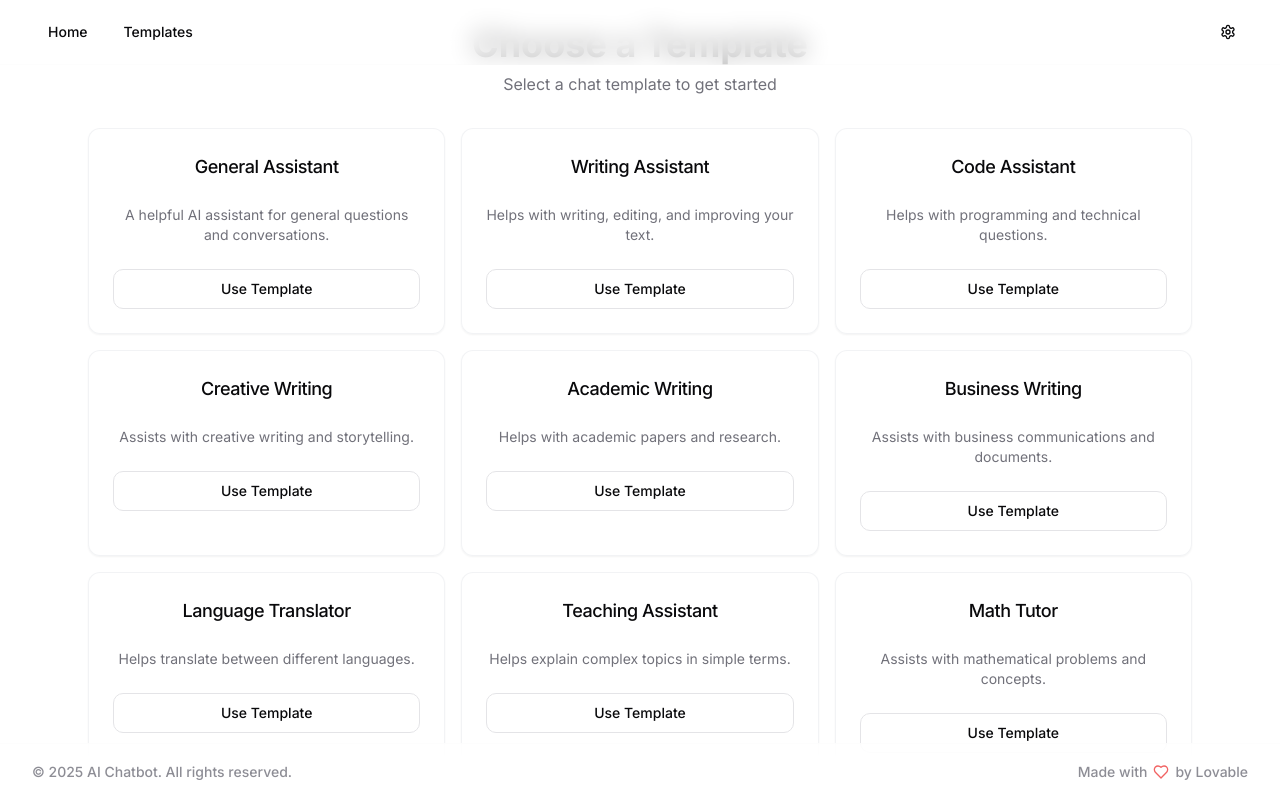
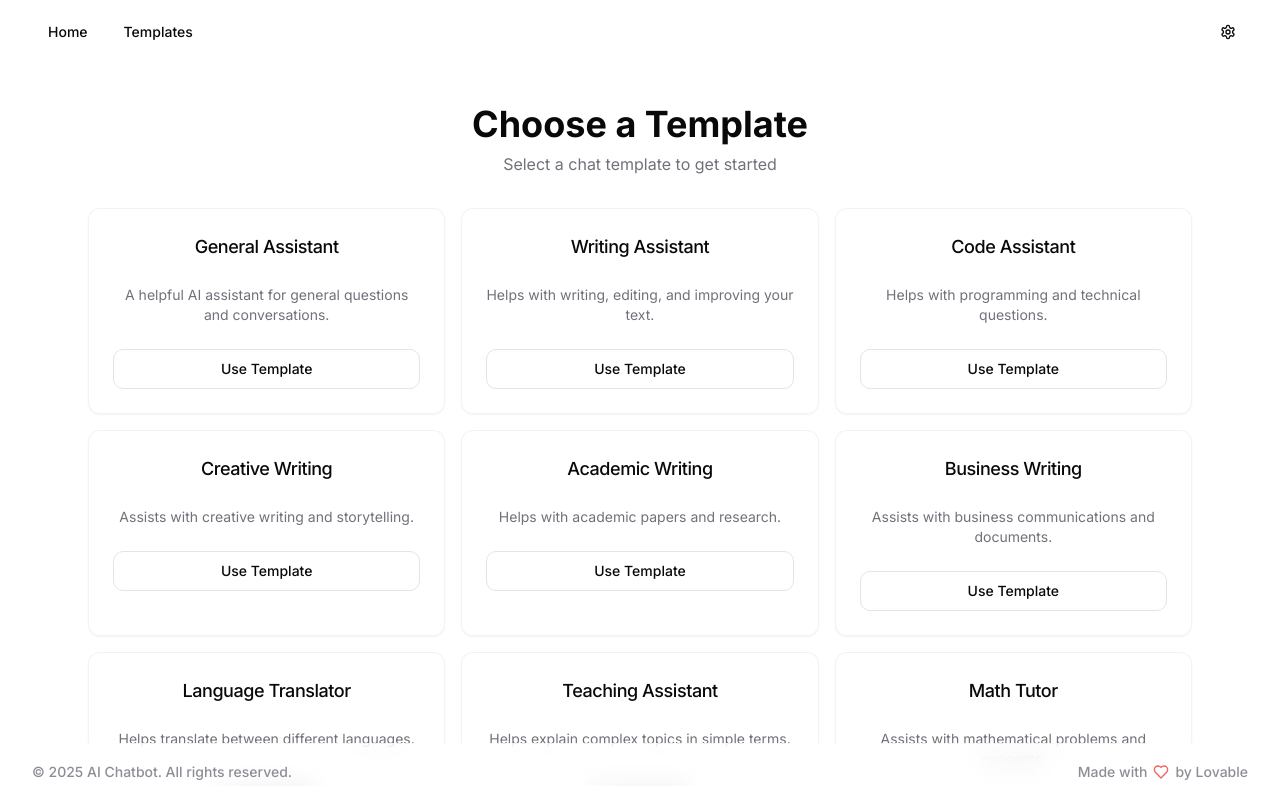
Before and after one commit to Rudybtzee/chat-template-garden, a React (Vite) app: page / in a window 1280 px wide. Shown: the top 786 px of the page. Built offline with nearby package versions, Linux system fonts and the light colour scheme.

Commit message:
Fix navigation menu positioning
Adjust the positioning of the navigation menu to ensure it does not overlap with the content below.
[skip gpt_engineer]

```diff
--- a/src/pages/Index.tsx
+++ b/src/pages/Index.tsx
@@ -63,7 +63,8 @@ const Index = () => {
   return (
     <>
       <Navigation />
-      <div className="chat-container pt-20 pb-16">
+      <main className="min-h-screen pt-20 pb-20">
+        <div className="chat-container">
           {!selectedTemplate ? (
             <div className="mb-8 text-center">
               <h1 className="text-4xl font-bold mb-2">Choose a Template</h1>
@@ -112,6 +113,7 @@ const Index = () => {
             </div>
           )}
         </div>
+      </main>
       <Footer />
     </>
   );
```
Lines whose indentation alone changed are shown as unchanged.
